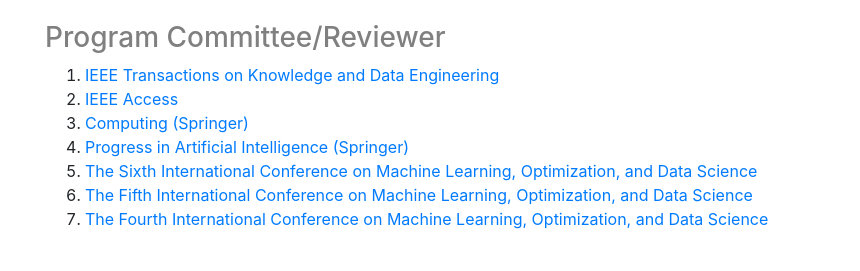
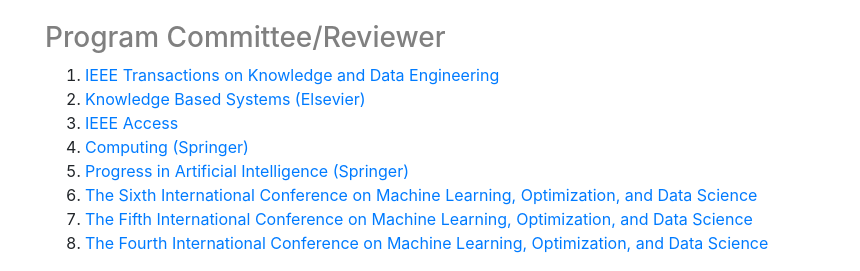
Before and after one commit to snash4/snash4.github.io, a website: page index.html in a window 1280 px wide. Shown: the part 812-1083 px from the top of the page, 420-1280 px from the left. Before the commit the page ends 1059 px from the top, so only its background shows below. Drawn offline with Linux system fonts and the light colour scheme.

Commit message:
Update index.html
j

```diff
--- a/index.html
+++ b/index.html
@@ -99,6 +99,7 @@
             <h3 class="mt-4" style="color:grey">Program Committee/Reviewer</h3>
             <ol>
               <li> <a href="https://ieeexplore.ieee.org/xpl/RecentIssue.jsp?punumber=69">IEEE Transactions on Knowledge and Data Engineering</a>
+                <li> <a href="https://www.journals.elsevier.com/knowledge-based-systems">Knowledge Based Systems (Elsevier)</a>
               <li> <a href="https://ieeeaccess.ieee.org">IEEE Access</a>
               <li> <a href="https://www.springer.com/journal/607">Computing (Springer)</a>
               <li> <a href="https://www.springer.com/journal/13748">Progress in Artificial Intelligence (Springer)</a>
```
